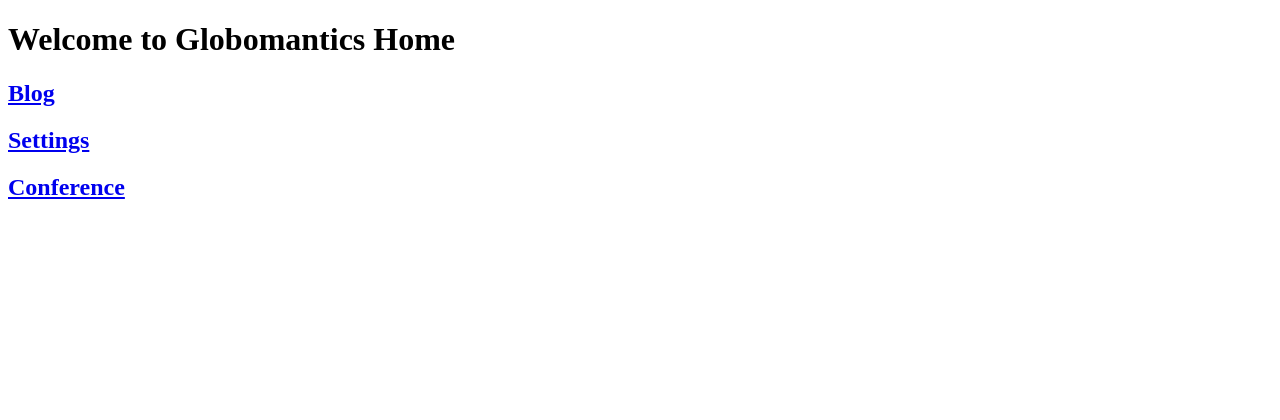
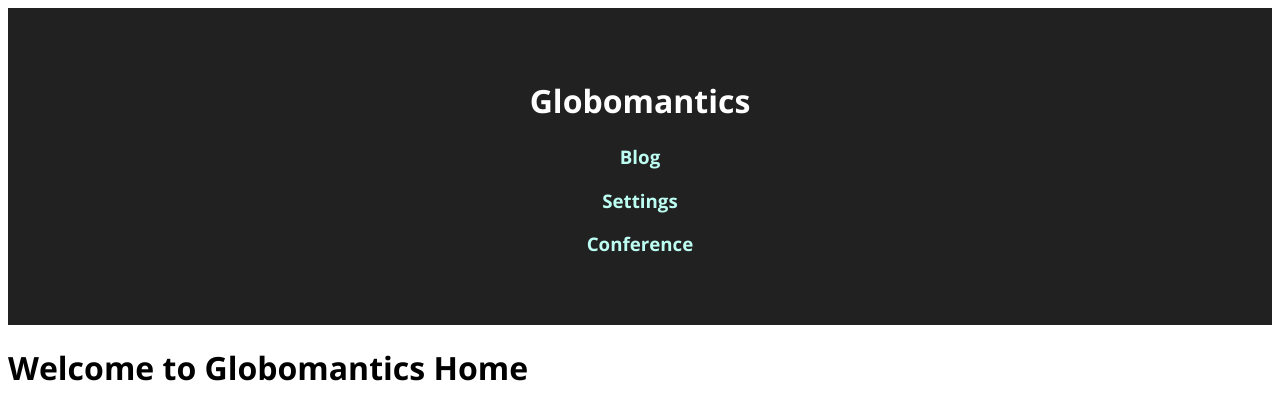
Before and after one commit to lind-exe/Next.js-Fundamentals, a Next.js app: page /home in a window 1280 px wide. Shown: the top 420 px of the page. Built offline with nearby package versions, Linux system fonts and the light colour scheme.

Commit message:
adds basic styling to universal header

```diff
--- a/app/conference/layout.js
+++ b/app/conference/layout.js
@@ -3,9 +3,6 @@
 export default function ConferenceLayout({ children }) {
   return (
     <>
-      <header style={style.header}>
-        GLOBOMANTICS MANIACALLY TAKING TECH TO THE GLOBE
-      </header>
       <section>{children}</section>
     </>
   );
--- a/app/home/page.js
+++ b/app/home/page.js
@@ -4,15 +4,6 @@
   return (
     <>
       <h1>Welcome to Globomantics Home</h1>
-      <h2>
-        <Link href="/blog">Blog</Link>
-      </h2>
-      <h2>
-        <Link href="/settings">Settings</Link>
-      </h2>
-      <h2>
-        <Link href="/conference">Conference</Link>
-      </h2>
     </>
   );
 }
--- a/app/layout.js
+++ b/app/layout.js
@@ -1,8 +1,41 @@
+import { Open_Sans } from "next/font/google";
+import Link from "next/link";
+import styles from "./rootStyle.module.css";
+
+const openSans = Open_Sans({
+  subsets: ["latin"],
+  weights: [400],
+});
+
 export default function RootLayout({ children }) {
   return (
-    <html lang="en">
+    <html lang="en" className={openSans.className}>
       <head />
-      <body>{children}</body>
+      <body>
+        <header className={styles.header}>
+          <h1>
+            <Link href="/home" className={styles.homeLink}>
+              Globomantics
+            </Link>
+          </h1>
+          <h3>
+            <Link href="/blog" className={styles.menuBarLink}>
+              Blog
+            </Link>
+          </h3>
+          <h3>
+            <Link href="/settings" className={styles.menuBarLink}>
+              Settings
+            </Link>
+          </h3>
+          <h3>
+            <Link href="/conference" className={styles.menuBarLink}>
+              Conference
+            </Link>
+          </h3>
+        </header>
+        {children}
+      </body>
     </html>
   );
 }
--- /dev/null
+++ b/app/rootStyle.module.css
@@ -0,0 +1,18 @@
+.homeLink {
+  text-decoration: none;
+  color: white;
+}
+
+.menuBarLink {
+  text-decoration: none;
+  color: #bdfef2;
+}
+
+.header {
+  width: 100%;
+  padding: 50px 0px 50px;
+  background: #212121;
+  color: #fff;
+  text-align: center;
+  justify-content: center;
+}
```
